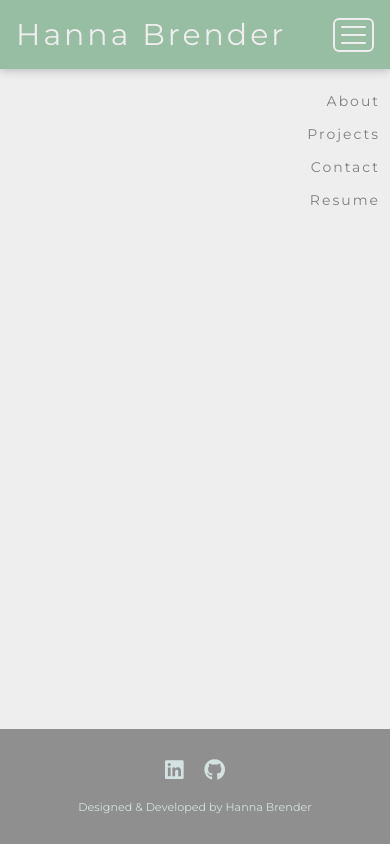
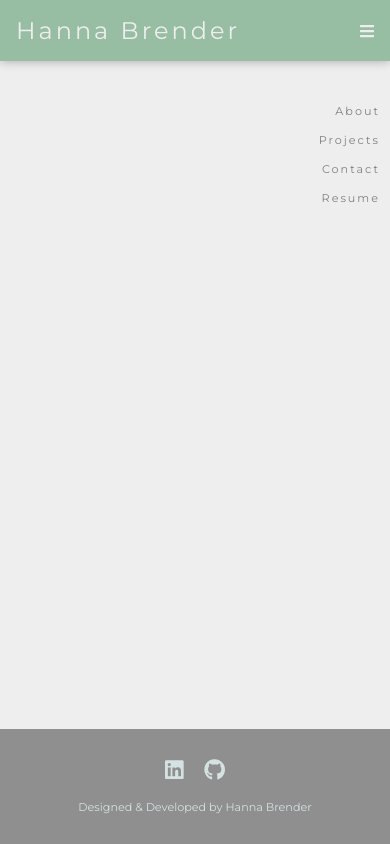
Before and after one commit to hbrender/my-website, a React (Create React App) app: page / in a window 390 px wide. Both pictures are taken after a click on the element 353 px from the left and 34 px from the top of the page. Built offline with nearby package versions, Linux system fonts and the light colour scheme; a web font is replaced by a local one.

Commit message:
Footer and navbar reactive

```diff
--- a/package.json
+++ b/package.json
@@ -2,7 +2,6 @@
   "name": "my-website",
   "version": "0.1.0",
   "private": true,
-  "homepage": "http://hbrender.github.io/my-website",
   "dependencies": {
     "@material-ui/core": "^4.11.2",
     "@material-ui/icons": "^4.11.2",
--- a/public/index.html
+++ b/public/index.html
@@ -1,6 +1,8 @@
 <!DOCTYPE html>
 <html lang="en">
   <head>
+    <meta charset="UTF-8">
+    <meta name="viewport" content="width=device-width, initial-scale=1.0">
     <title>Hanna Brender</title>
     <link
       href="https://fonts.googleapis.com/css?family=McLaren|Montserrat&display=swap"
--- a/public/styles.css
+++ b/public/styles.css
@@ -26,7 +26,7 @@ nav {
 .brand {
   color: #eee;
   letter-spacing: 3px;
-  font-size: 30px;
+  font-size: 2rem;
   float: left
 }
 
@@ -34,7 +34,7 @@ nav {
   display: flex;
   justify-content: space-around;
   width: 50%;
-  font-size: 14px;
+  font-size: 1rem;
   margin-left: auto;
 }
 
@@ -51,39 +51,36 @@ nav {
 .resume {
   border-color: green;
   border: solid 1px;
-  border-radius: 6px;;
+  border-radius: 6px;
   padding: 8px;
 }
 
-.burger {
-  border: #eee solid 2px;
-  border-radius: 6px;
+.fa-bars {
+  color: #eee;
   display: none;
 }
 
-.burger div {
-  border-radius: 6px;
-  width: 25px;
-  height: 2px;
-  background-color: #eee;
-  margin: 6px;
+.fa-bars:hover {
+  color: gray;
 }
 
 @media screen and (max-width: 768px) {
-  .burger {
-    display: inline-block;
+  .fa-bars {
+    display: block;
+    cursor: pointer;
   }
 
   .nav-links {
     position: absolute;
-    margin-top: 5%;
-    margin-right: 10px;
+    margin-top: 8%;
+    padding-right: 10px;
     right: 0px;
     top: 8%;
     display: flex;
     flex-direction: column;
     align-items: flex-end;
     opacity: 0;
+    width: 18%;
   }
 
   .nav-links li {
@@ -100,14 +97,28 @@ nav {
     padding: 0px;
   }
 
-  .burger {
-    display: block;
-    cursor: pointer;
+  .nav-links-active {
+    opacity: 1;
+  }
+}
+
+@media screen and (max-width: 480px) {
+  .brand {
+    font-size: 1.5rem;
   }
 
-  .nav-links-active {
-    color: black;
-    opacity: 1;
+  .nav-links {
+    font-size: 0.7rem;
+  }
+}
+
+@media screen and (max-width: 320px) {
+  .brand {
+    font-size: 1rem;
+  }
+
+  .nav-links {
+    font-size: 0.5rem;
   }
 }
 
--- a/src/components/Footer.jsx
+++ b/src/components/Footer.jsx
@@ -3,8 +3,8 @@ import React from 'react';
 function Footer() {
   return (
     <footer>
-      <a target="_blank" class="social-icon" href="https://www.linkedin.com/in/hanna-brender-75a194149/"><i class="fab fa-lg fa-linkedin"></i></a>
-      <a target="_blank" class="social-icon" href="https://github.com/hbrender"><i class="fab fa-lg fa-github"></i></a>
+      <a target="_blank" rel="noreferrer" className="social-icon" href="https://www.linkedin.com/in/hanna-brender-75a194149/"><i className="fab fa-lg fa-linkedin"></i></a>
+      <a target="_blank" rel="noreferrer" className="social-icon" href="https://github.com/hbrender"><i className="fab fa-lg fa-github"></i></a>
 
       <p>Designed & Developed by Hanna Brender</p>
     </footer>
--- a/src/components/Navbar.jsx
+++ b/src/components/Navbar.jsx
@@ -13,16 +13,12 @@ function Navbar() {
       <nav className={burgerClicked ? "nav-active" : ""}>
         <div className="brand">Hanna Brender</div>
         <ul className={burgerClicked ? "nav-links-active nav-links" : "nav-links"}>
-          <li><a href="#news">About</a></li>
-          <li><a href="#contact">Projects</a></li>
+          <li><a href="#about">About</a></li>
+          <li><a href="#projects">Projects</a></li>
           <li><a href="#contact">Contact</a></li>
           <li><a className="resume" href="#resume">Resume</a></li>
         </ul>
-        <div onClick={handleClick} className="burger">
-          <div className="line1"></div>
-          <div className="line2"></div>
-          <div className="line3"></div>
-        </div>
+        <div onClick={handleClick}><i className="fas fa-bars"></i></div>
       </nav>
     </div>
   )
```
